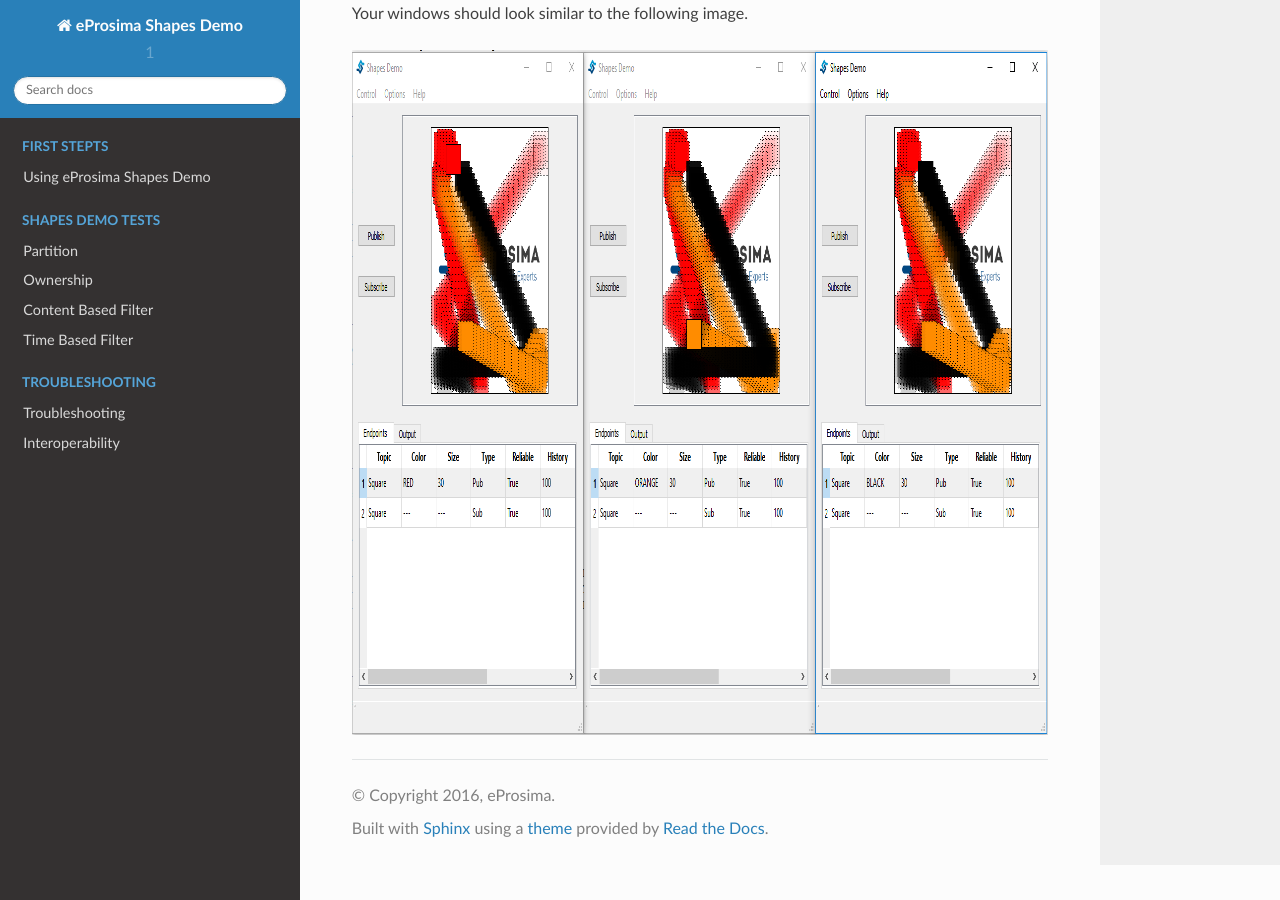
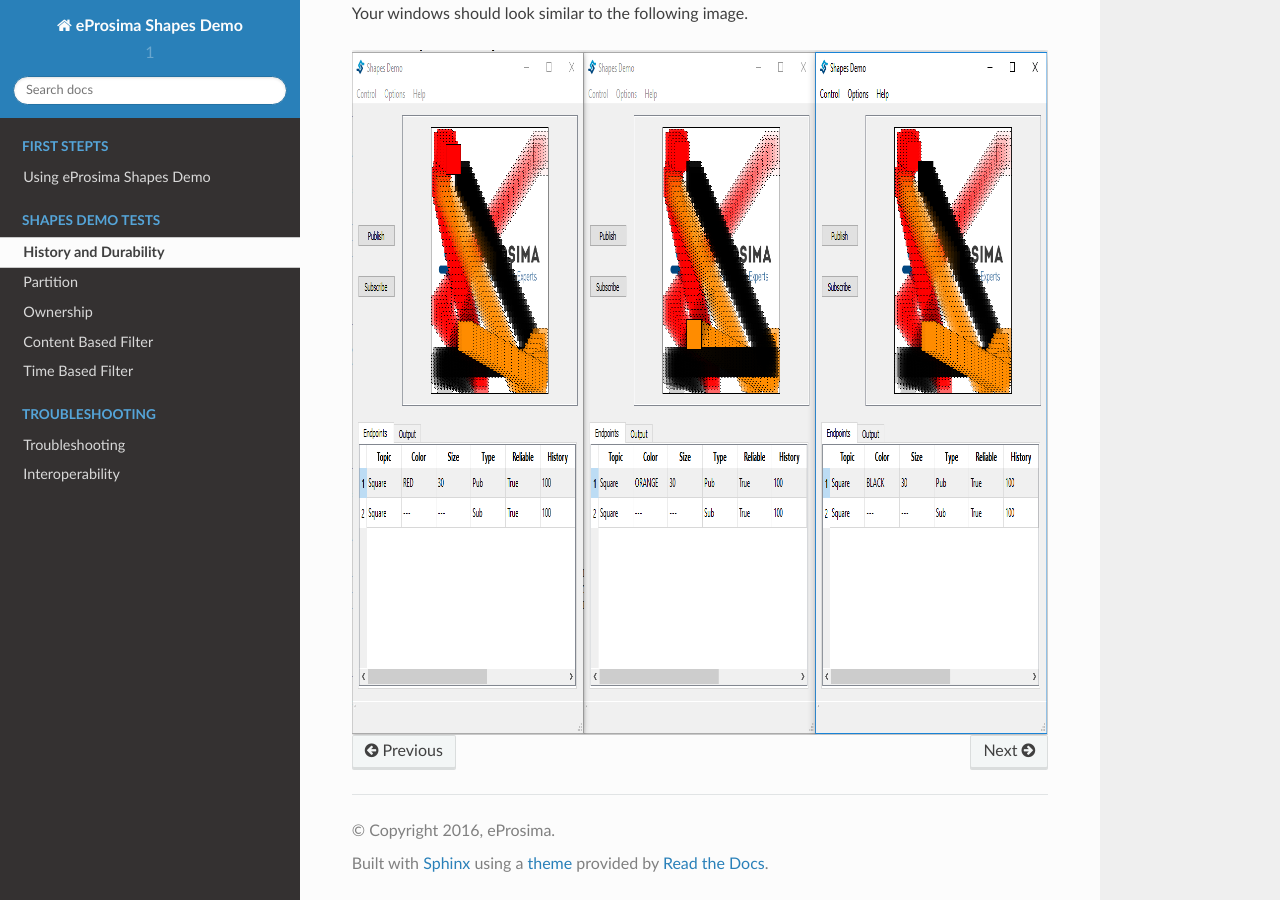
Before and after one commit to eProsima/Shapes-Demo-Docs, a Sphinx documentation site: the page built from docs/history_durability.rst, in a window 1280 px wide and 900 px high, scrolled down 2034 px. Built offline with Sphinx 7.4.7 and the Read the Docs theme 2.0.0, drawn with Linux system fonts in a browser that asks for light colours; pages that are not in the unit, such as notebooks, are missing from menus.

Commit message:
Update index.rst

```diff
--- a/docs/index.rst
+++ b/docs/index.rst
@@ -23,7 +23,7 @@
 	:caption: Shapes Demo Tests
 
 	discovery
-	test3
+	history_durability
 	test4
 	test5
 	test6
```
